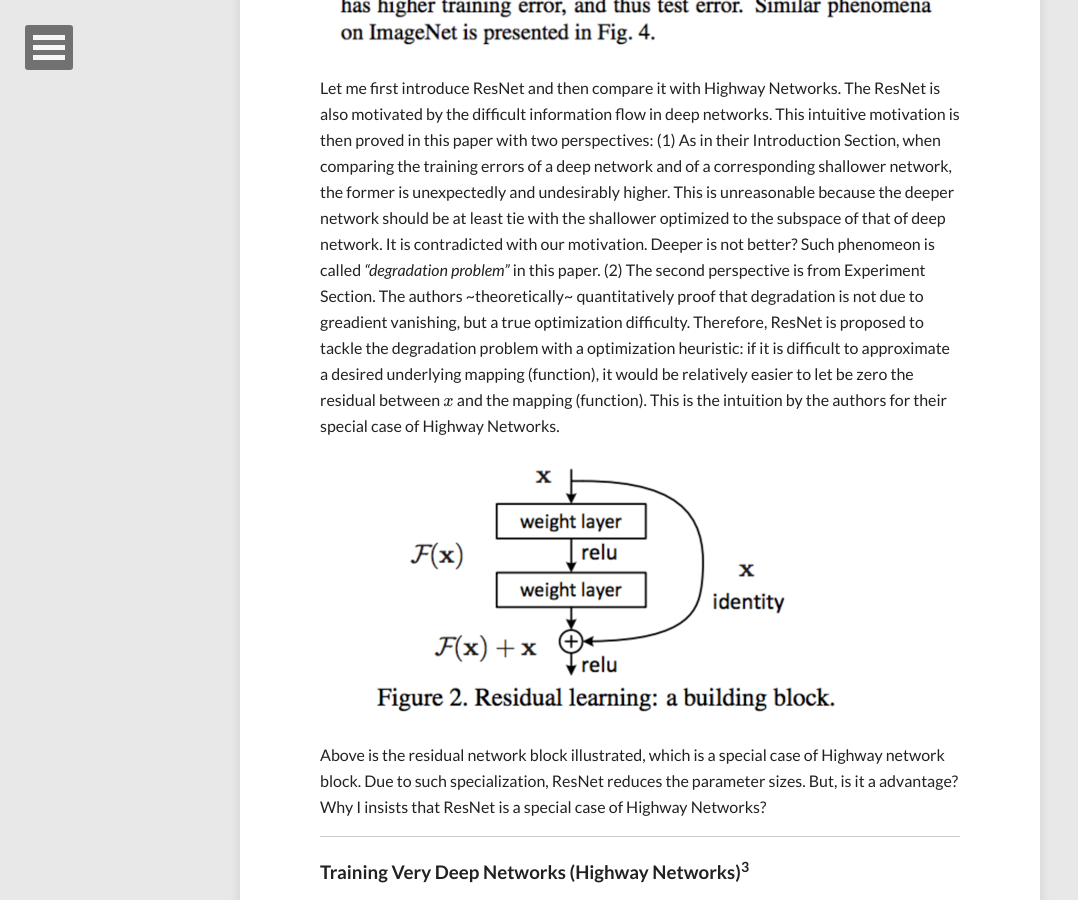
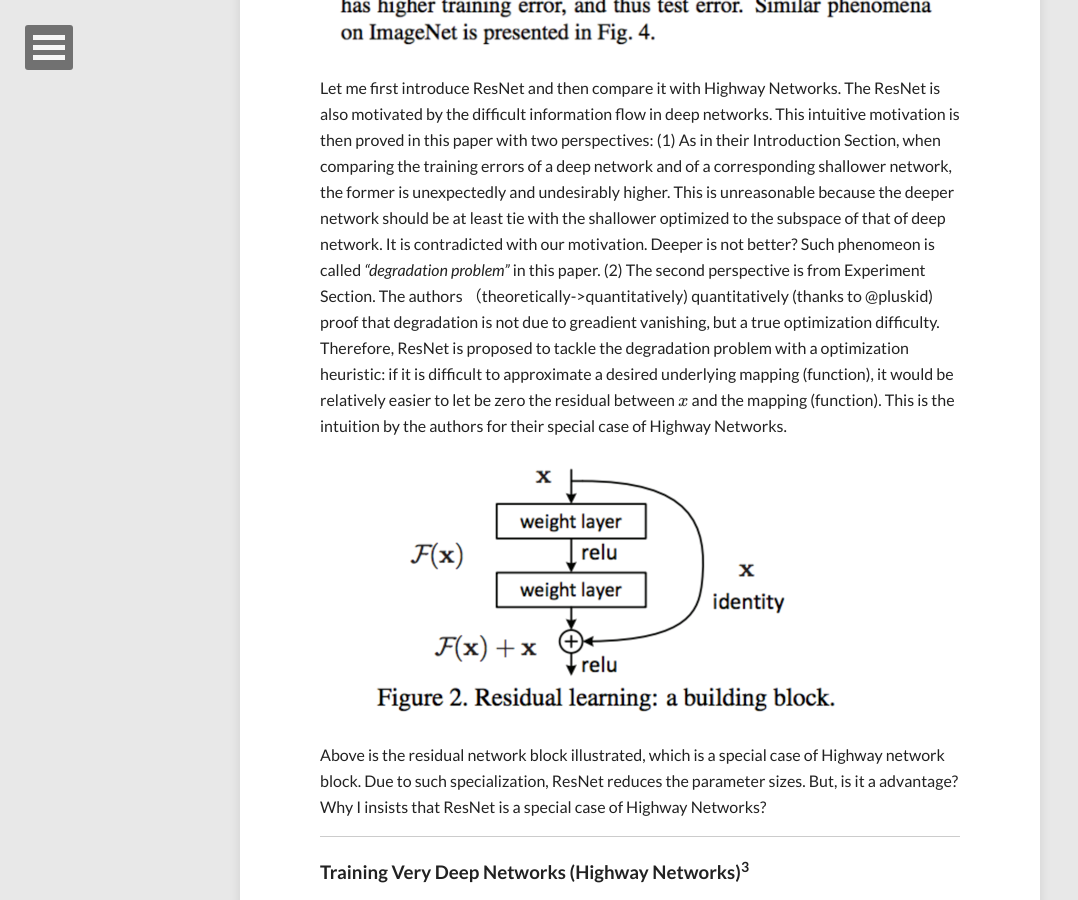
Before and after one commit to niangaotuantuan/niangaotuantuan.github.io, a Jekyll site: the page built from _posts/2016/2016-01-10-highway-networks-and-deep-residual-networks.md, in a window 1280 px wide and 900 px high, scrolled down 1098 px. Shown: the whole window, without its empty margins (0-1078 px from the left). Built offline with Jekyll 4.4.1, drawn with Linux system fonts in a browser that asks for light colours; nearby versions of some CDN libraries; formulas are drawn with MathJax 3; comment, search, counter and statistics services are not loaded.

Commit message:
typo
maybe should fix ~~ display problem

```diff
--- a/_posts/2016/2016-01-10-highway-networks-and-deep-residual-networks.md
+++ b/_posts/2016/2016-01-10-highway-networks-and-deep-residual-networks.md
@@ -32,7 +32,7 @@
 This work is in practice the first to implement 152-layer (deepest!) neural networks and succeeds in ILSVRC2015 competition as quoted before. Although their model's name **Deep Residual Network (ResNet)** seems fresh, I would like to treat it as a special case of **Highway Networks**, [which I has been introduced previously](http://yanran.li/peppypapers/2015/11/28/improving-information-flow-in-recurrent-networks.html). Nevertheless, MSRA's team explains their own ResNet model very convincingly.
 
 ![Training error comparison](/images/resnet_1.png)
-Let me first introduce ResNet and then compare it with Highway Networks. The ResNet is also motivated by the difficult information flow in deep networks. This intuitive motivation is then proved in this paper with two perspectives: (1) As in their Introduction Section, when comparing the training errors of a deep network and of a corresponding shallower network, the former is unexpectedly and undesirably higher. This is unreasonable because the deeper network should be at least tie with the shallower optimized to the subspace of that of deep network. It is contradicted with our motivation. Deeper is not better? Such phenomeon is called *"degradation problem"* in this paper. (2) The second perspective is from Experiment Section. The authors ~theoretically~ quantitatively proof that degradation is not due to greadient vanishing, but a true optimization difficulty. Therefore, ResNet is proposed to tackle the degradation problem with a optimization heuristic: if it is difficult to approximate a desired underlying mapping (function), it would be relatively easier to let be zero the residual between $$x$$ and the mapping (function). This is the intuition by the authors for their special case of Highway Networks.
+Let me first introduce ResNet and then compare it with Highway Networks. The ResNet is also motivated by the difficult information flow in deep networks. This intuitive motivation is then proved in this paper with two perspectives: (1) As in their Introduction Section, when comparing the training errors of a deep network and of a corresponding shallower network, the former is unexpectedly and undesirably higher. This is unreasonable because the deeper network should be at least tie with the shallower optimized to the subspace of that of deep network. It is contradicted with our motivation. Deeper is not better? Such phenomeon is called *"degradation problem"* in this paper. (2) The second perspective is from Experiment Section. The authors （theoretically->quantitatively) quantitatively (thanks to @pluskid) proof that degradation is not due to greadient vanishing, but a true optimization difficulty. Therefore, ResNet is proposed to tackle the degradation problem with a optimization heuristic: if it is difficult to approximate a desired underlying mapping (function), it would be relatively easier to let be zero the residual between $$x$$ and the mapping (function). This is the intuition by the authors for their special case of Highway Networks.
 
 ![Deep Residual Network](/images/resnet_2.png)
 Above is the residual network block illustrated, which is a special case of Highway network block. Due to such specialization, ResNet reduces the parameter sizes. But, is it a advantage? Why I insists that ResNet is a special case of Highway Networks?
```
